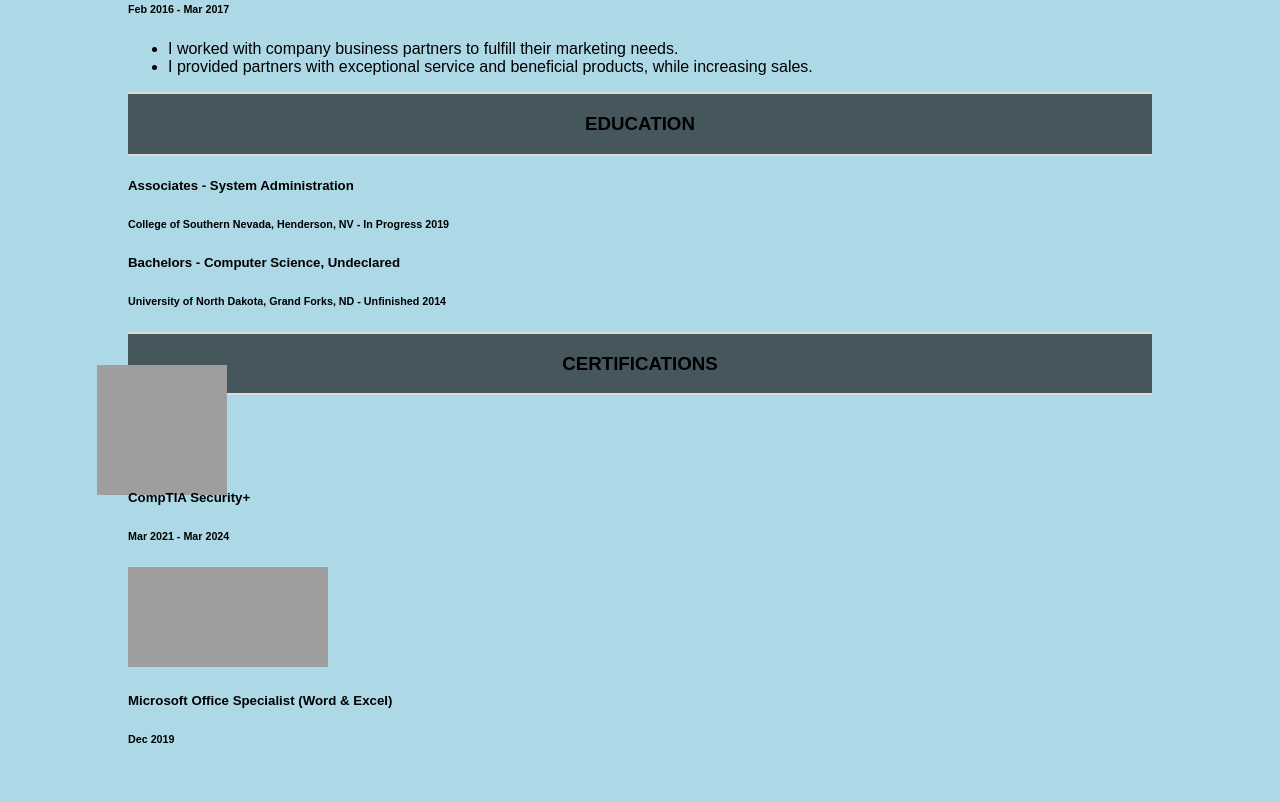
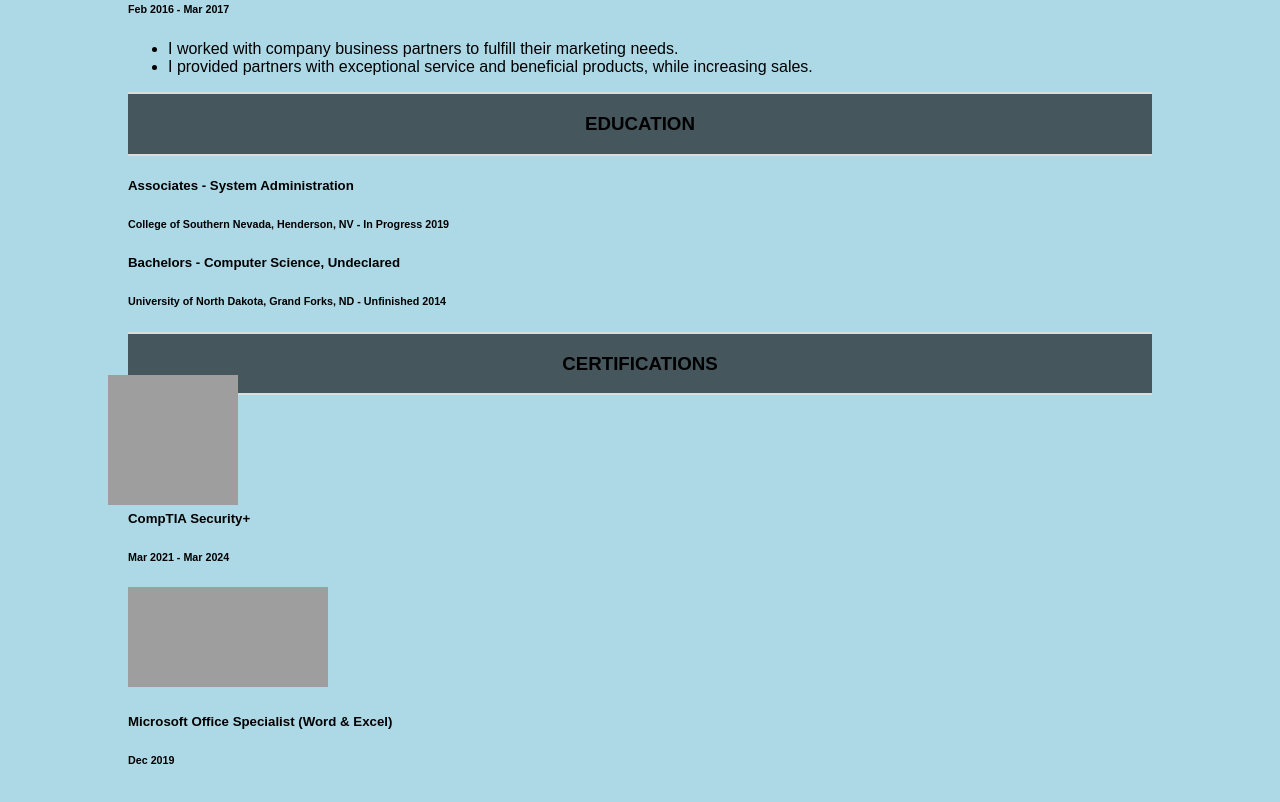
Before and after one commit to ebiradze/ebiradze.github.io, a plain HTML site: page index.html in a window 1280 px wide. Shown: the part 841-1643 px from the top of the page. Drawn offline with Linux system fonts and the light colour scheme; grey boxes are pictures that could not be loaded.

Commit message:
Update style.css

```diff
--- a/style.css
+++ b/style.css
@@ -16,5 +16,10 @@ body {
 }
 
 .shrimp {
-  margin: -3% -3%;
+  margin: -2% -2%;
+  filter: grayscale(90%)
 }
+
+.images {
+  filter: grayscale(90%)
+}
```
